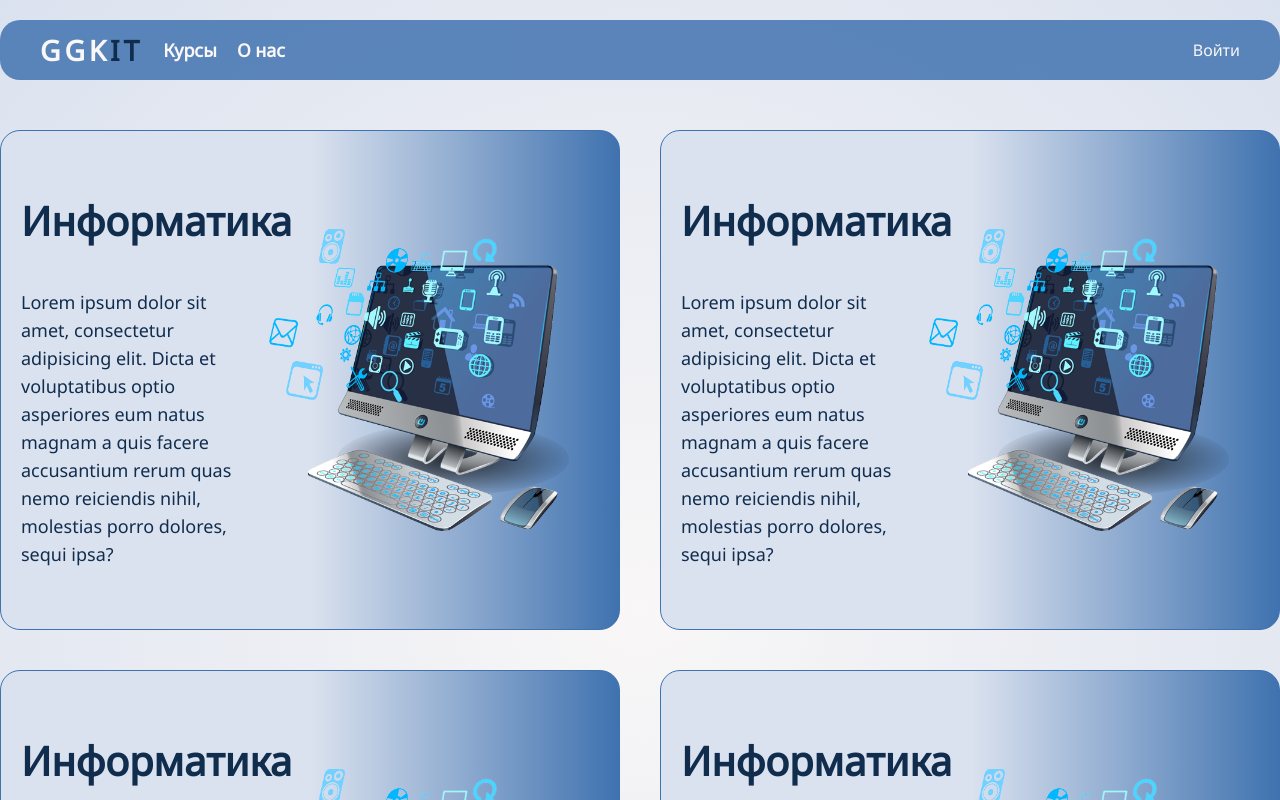
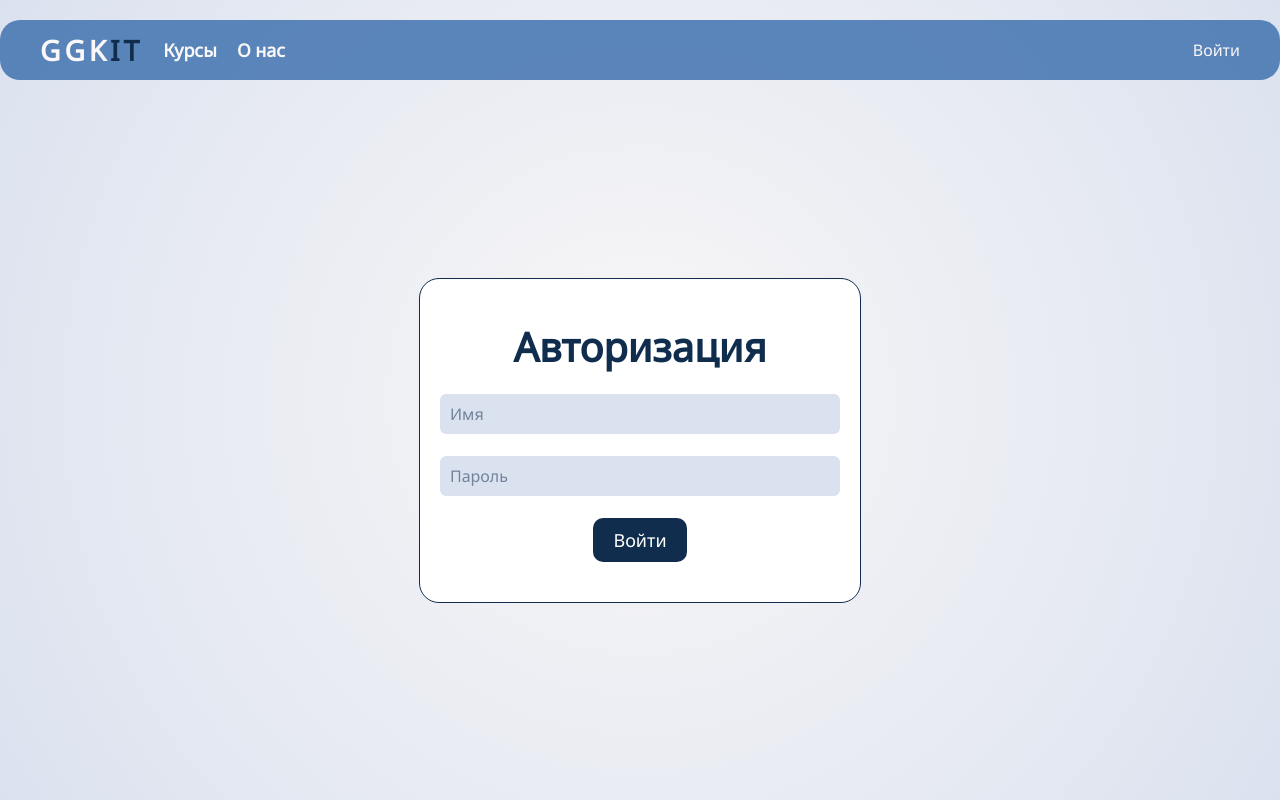
Before and after one commit to weirdmansmr/Ggkit, a React (Vite) app: page /#/login in a window 1280 px wide. Shown: the top 800 px of the page. Built offline with nearby package versions, Linux system fonts and the light colour scheme; some icons are missing.

Commit message:
Добавил страницу авторизации

```diff
--- a/src/App.jsx
+++ b/src/App.jsx
@@ -5,6 +5,7 @@ import { Route, Routes } from "react-router";
 import Header from "./components/Header/Header.jsx";
 import Lesson from "./pages/Lesson.jsx";
 import React from "react";
+import Log from "./pages/Log";
 function App() {
 	return (
 		<div style={{ maxWidth: 1440, margin: "0 auto" }}>
@@ -13,6 +14,7 @@ function App() {
 				<Route path="/" element={<Main />} />
 				<Route path="*" element={<ErrorPage />} />
 				<Route path="lesson" element={<Lesson />} />
+				<Route path="login" element={<Log />} />
 			</Routes>
 		</div>
 	);
--- /dev/null
+++ b/src/components/AuthBlock/AuthBlock.jsx
@@ -0,0 +1,71 @@
+import React, { useState } from "react";
+import AuthInput from "./AuthInput/AuthInput";
+
+const AuthBlock = () => {
+  const [username, setUsername] = useState("");
+	const [password, setPassword] = useState("");
+
+	const handleLogin = () => {
+		if (username === "admin" && password === "admin") {
+			alert("Вход выполнен успешно");
+		} else {
+			alert("Неверное имя пользователя или пароль");
+		}
+	};
+
+	return (
+		<div
+			style={{
+				display: "flex",
+				alignItems: "center",
+				gap: 20,
+				flexDirection: "column",
+				backgroundColor: "white",
+				borderRadius: 20,
+				padding: "40px 20px",
+				border: "1px solid #112d4e",
+			}}
+		>
+			<h1 style={{ color: "#112d4e", fontSize: 40 }}>Авторизация</h1>
+			<form
+				method="post"
+				style={{
+					display: "flex",
+					flexDirection: "column",
+					alignItems: "center",
+				}}
+			>
+				<AuthInput
+					type="text"
+					placeholder="Имя"
+					value={username}
+					onChange={(e) => setUsername(e.target.value)}
+				/>
+				<br />
+				<AuthInput
+					type="password"
+					placeholder="Пароль"
+					value={password}
+					onChange={(e) => setPassword(e.target.value)}
+				/>
+				<br />
+				<button
+					style={{
+						outline: "none",
+						border: "none",
+						backgroundColor: "#112d4e",
+						color: "white",
+						padding: "10px 20px",
+						fontSize: 18,
+						borderRadius: 10,
+					}}
+					onClick={handleLogin}
+				>
+					Войти
+				</button>
+			</form>
+		</div>
+	);
+};
+
+export default AuthBlock;
--- /dev/null
+++ b/src/components/AuthBlock/AuthInput/AuthInput.jsx
@@ -0,0 +1,16 @@
+import React from "react";
+import style from "./AuthInput.module.scss";
+
+const AuthInput = ({ type, value, onChange, placeholder }) => {
+	return (
+		<input
+    className={style.logInput}
+			type={type}
+			value={value}
+			onChange={onChange}
+			placeholder={placeholder}
+		/>
+	);
+};
+
+export default AuthInput;
--- /dev/null
+++ b/src/components/AuthBlock/AuthInput/AuthInput.module.scss
@@ -0,0 +1,15 @@
+.logInput {
+  height: 40px;
+  width: 400px;
+  padding: 0 0 0 10px;
+  border-radius: 6px;
+  outline: none;
+  border: 0;
+  color: #112d4e;
+  font-size: 16px;
+  background-color: #dbe2ef;
+  &::placeholder {
+    color: #112d4e85;
+    font-size: 16px;
+  }
+}
--- a/src/components/Header/Header.jsx
+++ b/src/components/Header/Header.jsx
@@ -1,4 +1,4 @@
-import Login from "./Login/Login";
+import LogBtn from "./LogBtn/LogBtn";
 import Logo from "./Logo/Logo";
 import NavBar from "./NavBar/NavBar.jsx";
 import style from "./Header.module.scss";
@@ -7,11 +7,11 @@ import React from "react";
 const Header = () => {
 	return (
 		<header className={style.headFlex}>
-			<div style={{ display: 'flex', alignItems: 'center', gap: 20 }}>
+			<div style={{ display: "flex", alignItems: "center", gap: 20 }}>
 				<Logo />
 				<NavBar />
 			</div>
-			<Login />
+			<LogBtn />
 		</header>
 	);
 };
--- /dev/null
+++ b/src/components/Header/LogBtn/LogBtn.jsx
@@ -0,0 +1,19 @@
+import { FaUserGraduate } from "react-icons/fa6";
+import style from "./LogBtn.module.scss";
+import React from "react";
+import { Link } from "react-router-dom";
+
+const LogBtn = () => {
+	return (
+		<Link to={'login'}>
+			<span className={style.icon}>
+				<span style={{ fontSize: 24 }}>
+					<FaUserGraduate />
+				</span>
+				Войти
+			</span>
+		</Link>
+	);
+};
+
+export default LogBtn;
--- a/src/components/Header/Login/Login.jsx
+++ /dev/null
@@ -1,16 +0,0 @@
-import { FaUserGraduate } from "react-icons/fa6";
-import style from "./Login.module.scss";
-import React from "react";
-
-const Login = () => {
-	return (
-		<span className={style.icon}>
-			<span style={{ fontSize: 24 }}>
-				<FaUserGraduate />
-			</span>
-      Войти
-		</span>
-	);
-};
-
-export default Login;
--- a/src/main.jsx
+++ b/src/main.jsx
@@ -2,10 +2,10 @@ import React from "react";
 import ReactDOM from "react-dom/client";
 import App from "./App.jsx";
 import "./index.scss";
-import { BrowserRouter } from "react-router-dom";
+import { HashRouter } from "react-router-dom";
 
 ReactDOM.createRoot(document.getElementById("root")).render(
-	<BrowserRouter>
+	<HashRouter>
 		<App />
-	</BrowserRouter>,
+	</HashRouter>,
 );
--- /dev/null
+++ b/src/pages/Log.jsx
@@ -0,0 +1,20 @@
+import React from "react";
+import AuthBlock from "../components/AuthBlock/AuthBlock";
+
+const Login = () => {
+	return (
+		<main
+			style={{
+				display: "flex",
+				flexDirection: "column",
+				justifyContent: "center",
+				alignItems: "center",
+				height: "calc(100vh - 80px)",
+			}}
+		>
+			<AuthBlock />
+		</main>
+	);
+};
+
+export default Login;
```
Also changed, not shown: src/components/Header/LogBtn/LogBtn.module.scss (renamed from src/components/Header/Login/Login.module.scss).
